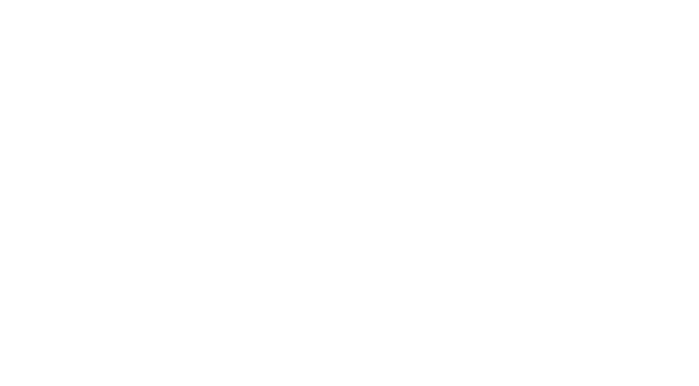
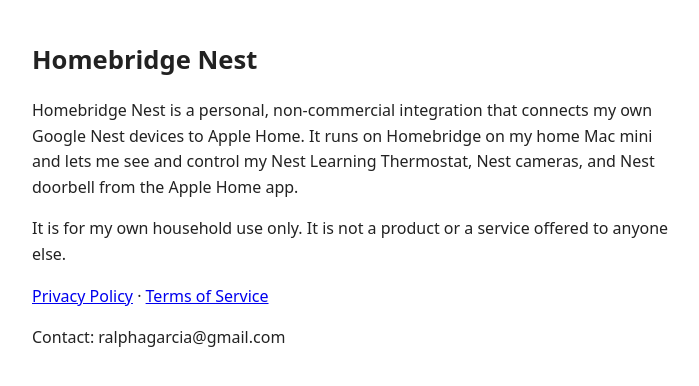
Before and after one commit to pencilmedia/pencilmedia.github.io, a plain HTML site: page index.html in a window 1280 px wide. Shown: the whole page, without its empty margins (288-987 px from the left). Drawn offline with Linux system fonts and the light colour scheme.

Commit message:
Fix HTML structure and add closing tags

```diff
--- a/index.html
+++ b/index.html
@@ -2,14 +2,14 @@
 <html lang="en">
   <head>
 <meta charset="utf-8">
-<title>Homebridge Nest
+<title>Homebridge Nest</title>
 <style>body{font-family:system-ui,sans-serif;max-width:640px;margin:40px auto;padding:0 20px;line-height:1.6;color:#222}h1{font-size:1.6em}</style>
 </head>
 <body>
 <h1>Homebridge Nest</h1>
-<p>Homebridge Nest is a personal, non-commercial integration that connects my own Google Nest devices to Apple Home. It runs on Homebridge on my home Mac mini and lets me see and control my Nest Learning Thermostat, Nest cameras, and Nest doorbell from the Apple Home app.
+<p>Homebridge Nest is a personal, non-commercial integration that connects my own Google Nest devices to Apple Home. It runs on Homebridge on my home Mac mini and lets me see and control my Nest Learning Thermostat, Nest cameras, and Nest doorbell from the Apple Home app.</p>
 <p>It is for my own household use only. It is not a product or a service offered to anyone else.</p>
 <p><a href="privacy.html">Privacy Policy</a> &middot; <a href="terms.html">Terms of Service</a></p>
-<p>Contact: ralphagarcia@gmail.com
+<p>Contact: ralphagarcia@gmail.com</p>
 </body>
-</html></p></p></title>
+</html>
```
